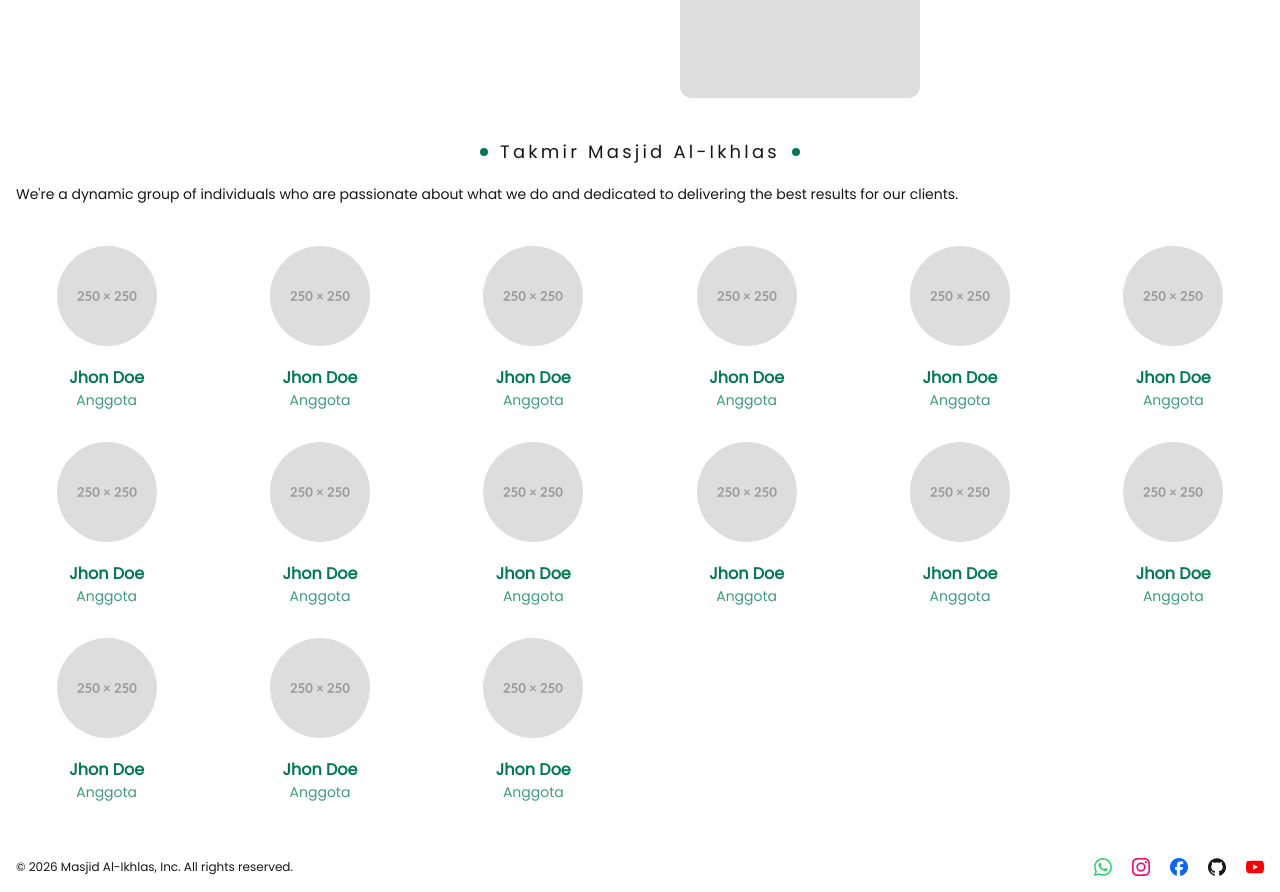
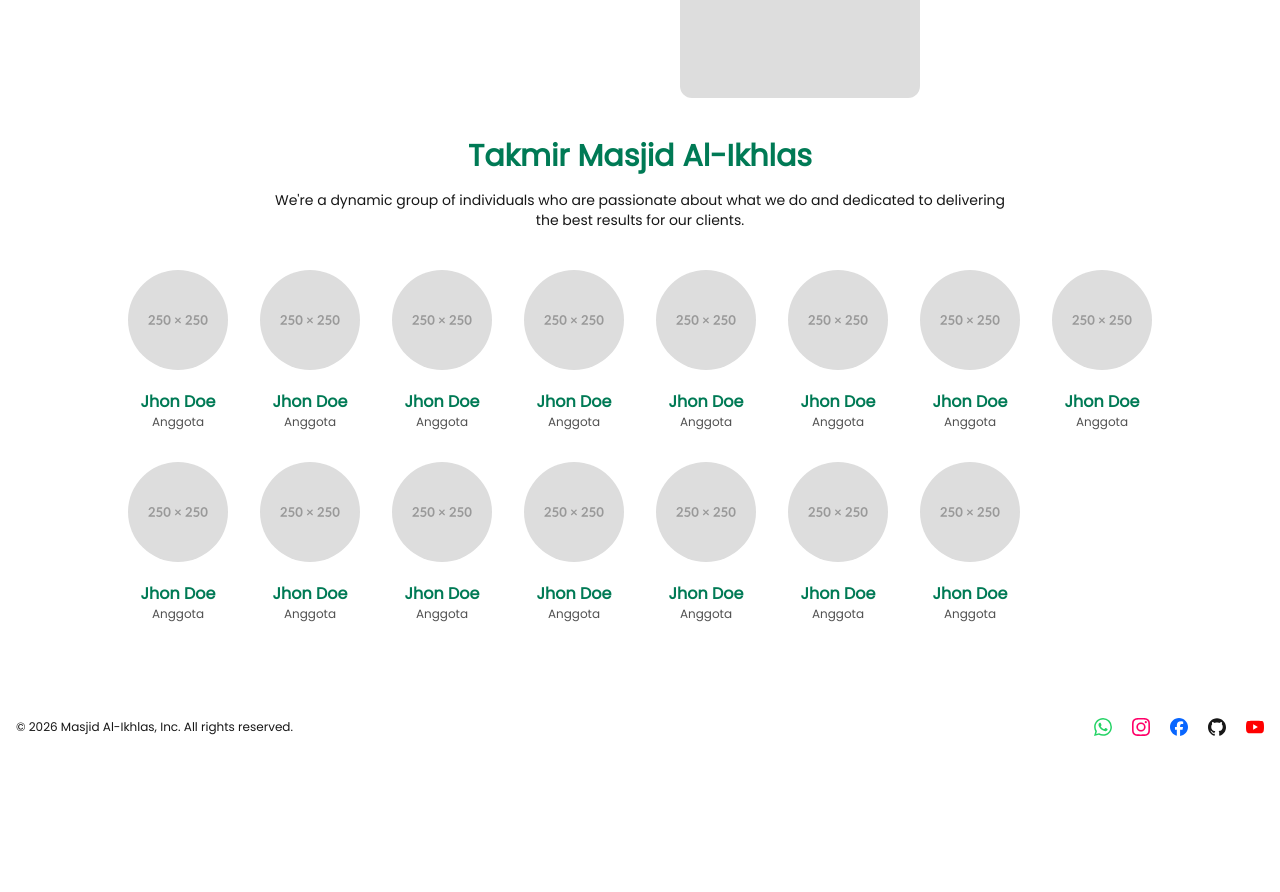
Before and after one commit to itsmhyne/alikhlas, a Next.js app: page /profile in a window 1280 px wide. Shown: the part 820-1712 px from the top of the page. After the commit the page ends 1572 px from the top, so only its background shows below. Built offline with nearby package versions, Linux system fonts and the light colour scheme.

Commit message:
fix profile page

```diff
--- a/src/app/(website)/profile/page.tsx
+++ b/src/app/(website)/profile/page.tsx
@@ -77,13 +77,15 @@ export default function ProfilePage() {
           </div>
         </div>
       </section>
-      <section className="container mx-auto my-10 px-4">
-        <PreTitle text={"Takmir Masjid Al-Ikhlas"} center="center" />
-        <span className="labelsmall">
+      <section className="container mx-auto my-10 px-4 flex flex-col justify-center items-center">
+        <PreTitle text={"Takmir Masjid Al-Ikhlas"} center="justify-center" />
+        <span className="labelsmall text-center">
           We're a dynamic group of individuals who are passionate about what we
-          do and dedicated to delivering the best results for our clients.
+          do and dedicated to delivering
+          <br />
+          the best results for our clients.
         </span>
-        <div className="grid grid-cols-3 md:grid-cols-5 gap-5 lg:grid-cols-6 my-10 lg:gap-8">
+        <div className="grid grid-cols-3 md:grid-cols-5 gap-5 lg:grid-cols-8 my-10 lg:gap-8">
           {takmir.map((item, key) => (
             <Takmir key={key} />
           ))}
--- a/src/app/globals.css
+++ b/src/app/globals.css
@@ -20,7 +20,7 @@
 
 @media (prefers-color-scheme: dark) {
   :root {
-    --background: #ededed;
+    --background: #fff;
     --foreground: #0a0a0a;
   }
 }
--- a/src/components/website/pre-title.tsx
+++ b/src/components/website/pre-title.tsx
@@ -8,9 +8,9 @@ export default function PreTitle({ text, center }: titleProps) {
     <div
       className={`flex items-center gap-3 mb-4 ${center && "justify-center"}`}
     >
-      <div className="w-2 h-2 bg-emerald-700 rounded-full"></div>
-      <p className="font-medium bodymedium tracking-[3.2px]">{text}</p>
-      <div className="w-2 h-2 bg-emerald-700 rounded-full"></div>
+      {/* <div className="w-2 h-2 bg-emerald-700 rounded-full"></div> */}
+      <h1 className="font-extrabold text-emerald-700 heading3">{text}</h1>
+      {/* <div className="w-2 h-2 bg-emerald-700 rounded-full"></div> */}
     </div>
   );
 }
--- a/src/components/website/takmir.tsx
+++ b/src/components/website/takmir.tsx
@@ -13,7 +13,7 @@ export default function Takmir() {
       </div>
       <div className="flex flex-col justify-center items-center">
         <span className="bodysmall text-emerald-700 font-bold">Jhon Doe</span>
-        <span className="labelsmall text-emerald-700 opacity-75">Anggota</span>
+        <span className="text-xs opacity-75">Anggota</span>
       </div>
     </div>
   );
```
